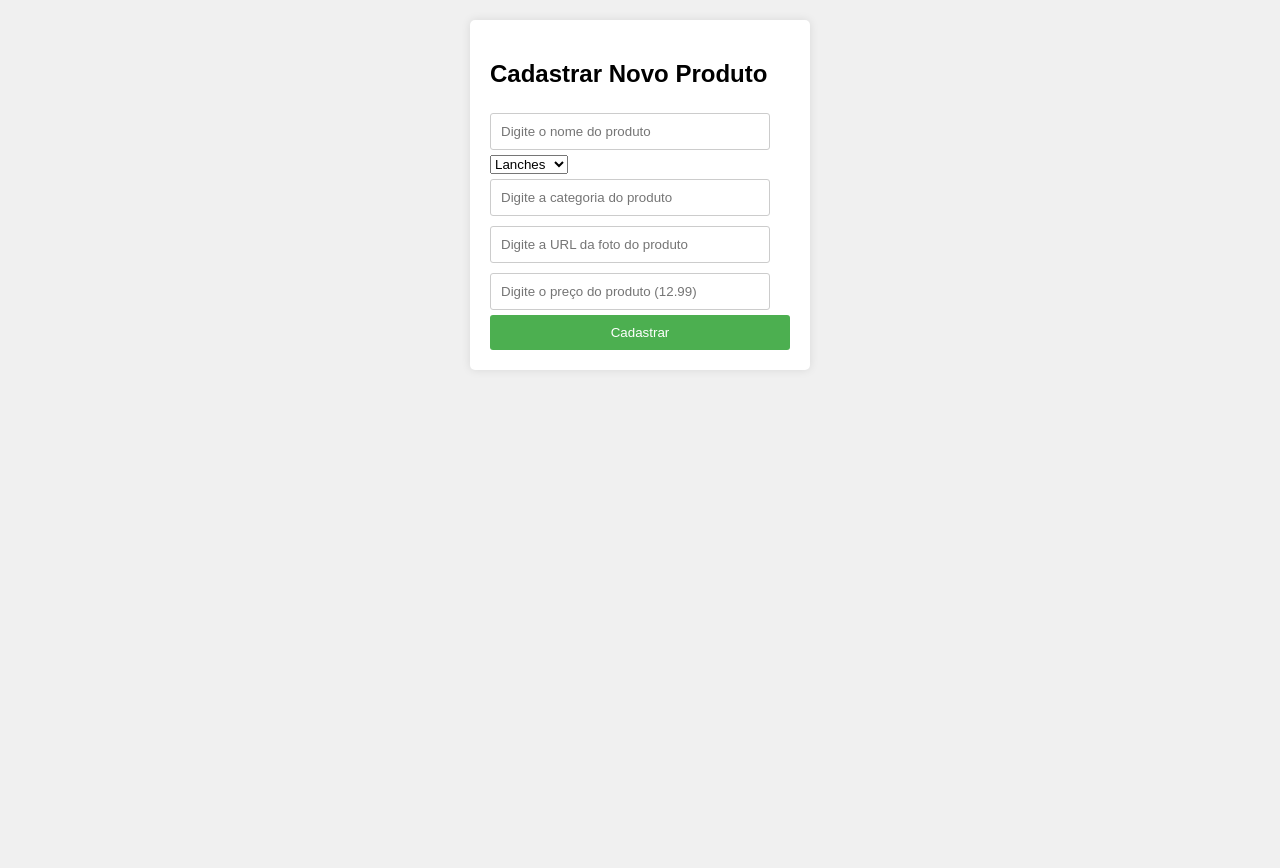
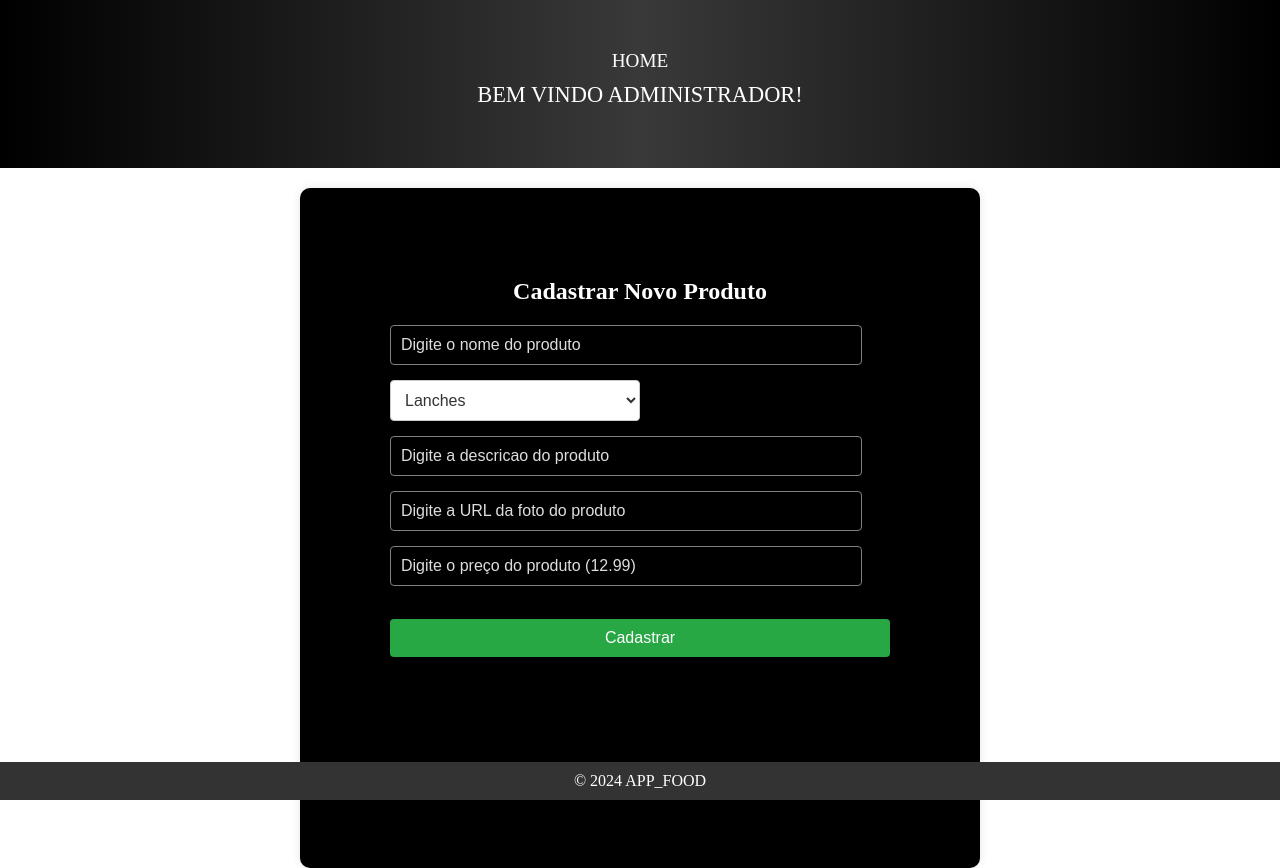
Before and after one commit to KauanAfonso/APP-Food, a PHP site: page /CriarProdutos.php in a window 1280 px wide. Before the commit the page ends 370 px from the top, so only its background shows below. Run offline with PHP 8.4, Linux system fonts and the light colour scheme; the visitor is signed in with stand-in values (Sample User, id 1).

Commit message:
commit de ajustes finaispara apresentação em sala. Aplicação quase finalizada, faltando somente integrar com pagamento

```diff
--- a/CriarProdutos.php
+++ b/CriarProdutos.php
@@ -1,6 +1,11 @@
 <?php
 session_start();
 require_once('db.php');
+
+
+if(!isset($_SESSION['username']) || $_SESSION['username'] !== 'admin'){
+    header('location: index.php');
+}
 ?>
 
 <!DOCTYPE html>
@@ -10,54 +15,145 @@
     <meta name="viewport" content="width=device-width, initial-scale=1.0">
     <title>Cadastrar Novo Produto</title>
     <style>
-        body {
-            font-family: Arial, sans-serif;
-            background-color: #f0f0f0;
-            margin: 0;
-            padding: 0;
+
+
+*{
+    margin:0;
+    padding:0;
 }
+
+        .menu {
+    background: linear-gradient(to left, black, #3a3939, black);
+    color: white;
+    padding: 50px;
+    margin-bottom: 20px;
+    text-align: center;
+}
+
+.menu a {
+    color: white;
+    text-decoration: none;
+    margin: 0 15px;
+    font-size: 1.2em;
+    transition: color 0.3s;
+}
+
+.menu a:hover {
+    color: #dddddd;
+}
+
+.menu p {
+    font-size: 1.4em;
+    margin: 10px 0;
+}
+
 form {
-            background-color: #fff;
-            border-radius: 5px;
+
+    background-color: black;
+    padding: 90px;
+    border-radius: 10px;
     box-shadow: 0 0 10px rgba(0, 0, 0, 0.1);
-            padding: 20px;
-            width: 300px;
-            margin: 20px auto;
+    height:500px;
+    width: 500px;
+    margin: 0 auto;
+    color: white;
 }
-        input[type="text"] {
-            width: calc(100% - 20px);
-            margin: 5px 0;
+
+h2 {
+    margin-bottom: 20px;
+    font-size: 24px;
+    color: white;
+    text-align: center;
+}
+
+input[type="text"], select {
+
+    width: 90%;
     padding: 10px;
-            border: 1px solid #ccc;
-            border-radius: 3px;
-            box-sizing: border-box;
+    margin-bottom: 15px;
+    border: 1px solid gray;
+    border-radius: 4px;
+    font-size: 16px;
+    background-color: black;
+    color: white;
+
 }
+
+select {
+    width: 50%;
+    padding: 10px;
+    margin-bottom: 15px;
+    border: 1px solid gray;
+    border-radius: 4px;
+    font-size: 16px;
+    background-color: red;
+    color: white;
+
+}
+
+input[type="text"]::placeholder, select::placeholder {
+    color: #dddddd;
+}
+
 input[type="submit"] {
     width: 100%;
-            background-color: #4CAF50;
+    padding: 10px;
+    background-color: #28a745;
+    border: none;
+    border-radius: 4px;
     color: white;
-            padding: 10px;
-            border: none;
-            border-radius: 3px;
+    font-size: 16px;
     cursor: pointer;
 }
+
+input[type="submit"]:hover {
+    background-color: #218838;
+}
+
+.btn-outline-dark {
+    background-color: white;
+    color: #333;
+    border: 1px solid #ccc;
+}
+
+.btn-outline-dark:hover {
+    background-color: #ddd;
+}
+
+.footer {
+            background-color: #333;
+            color: #fff;
+            text-align: center;
+            padding: 10px 0;
+            position: fixed;
+            left: 0;
+            bottom: 0;
+            width: 100%;
+        }
+
 </style>
+
 </head>
 <body>
+
+<div class="menu">
+    <a href="adiministrador.php">HOME</a>
+    <p>BEM VINDO ADMINISTRADOR!</p>
+</div>
 
 <form action="" method="POST">
     <h2>Cadastrar Novo Produto</h2>
     <input type="text" name="nameProduto" id="nameProduto" placeholder="Digite o nome do produto">
-    <select name="DescricaoProduto" class="btn btn-outline-dark dropdown-toggle btn-sm text-start">
+    <select name="categoriaProduto" class="btn btn-outline-dark dropdown-toggle btn-sm text-start">
         <option value="Lanches">Lanches</option>
         <option value="Pasteis">Pateis</option>
         <option value="Batatas">Batatas</option>
         <option value="Doces">Doces</option>
         <option value="Salgados">Salgados</option>
     </select>
-    <input type="text" name="categoriaProduto" id="categoriaProduto" placeholder="Digite a categoria do produto">
+    <input type="text" name="DescricaoProduto" id="DescricaoProduto" placeholder="Digite a descricao do produto">
     <input type="text" name="FotoProduto" id="fotoProduto" placeholder="Digite a URL da foto do produto">
-    <input type="text" name="precoProduto" id="precoProduto" placeholder="Digite o preço do produto (12.99)">
+    <input type="text" name="precoProduto" id="precoProduto" placeholder="Digite o preço do produto (12.99)"><br><br>
     <input type="submit" value="Cadastrar">
 </form>
 
@@ -86,5 +182,8 @@
     }
 }
 ?>
+<div class="footer">
+    <p>&copy; 2024 APP_FOOD</p>
+</div>
 </body>
 </html>
--- a/index.php
+++ b/index.php
@@ -5,7 +5,7 @@
     <meta charset="UTF-8">
     <meta name="viewport" content="width=device-width, initial-scale=1.0">
     <title>APP Food</title>
-    <link rel="stylesheet" href="login.css">
+    <link rel="stylesheet" href="loginn.css">
     <link href="https://cdn.jsdelivr.net/npm/bootstrap@5.3.2/dist/css/bootstrap.min.css" rel="stylesheet"
         integrity="sha384-T3c6CoIi6uLrA9TneNEoa7RxnatzjcDSCmG1MXxSR1GAsXEV/Dwwykc2MPK8M2HN" crossorigin="anonymous">
 </head>
@@ -66,6 +66,7 @@
             </div>
 
             <div id="container-b">
+                <img src="logoAPPfood.jpeg" alt="" >
                 <h5 style="position: absolute; top: 462px; left: 52%;" id="criarConta">Não possui conta? <a style="color: red;" href="./criarConta.php">Clique aqui</a> </h6>
             </div>
         </div>
--- a/telaInicial.css
+++ b/telaInicial2.css
@@ -184,7 +184,7 @@
 
 
 footer {
-    background-image: linear-gradient(to top, var(--cor0), #c22a2a);
+    background-image: linear-gradient(to bottom, #c22a2a,var(--cor3));
     bottom: 0;
     position: fixed;
     width: 100vw;
@@ -193,7 +193,9 @@
     text-align: center;
     color: white;
     text-shadow: 10px 5px 10px rgba(0, 0, 0, 0.301);
+    margin: 15px 0 0 0;
 }
+
 
 
 @keyframes fadeInOut {
```
Also changed, not shown: EditarProduto.php (+12 -2 lines), EditarProdutoForm.php (+9 -0 lines), ExcluirProduto.php (+10 -0 lines), História.php (+11 -0 lines), adiministrador.php (+16 -0 lines), adm.css (+0 -8 lines), carrinho.php (+6 -2 lines), contato_telefone.php (+17 -4 lines), fale_conosco.php (+28 -2 lines), loginn.css (renamed from login.css, +6 -1 lines), pedidos.php (+33 -4 lines), tela.inicial.php (+3 -6 lines), tela_de_email.php (+18 -4 lines), visualizarMensagem.php (+8 -0 lines), 2 more files. Lines whose indentation alone changed are shown as unchanged.
